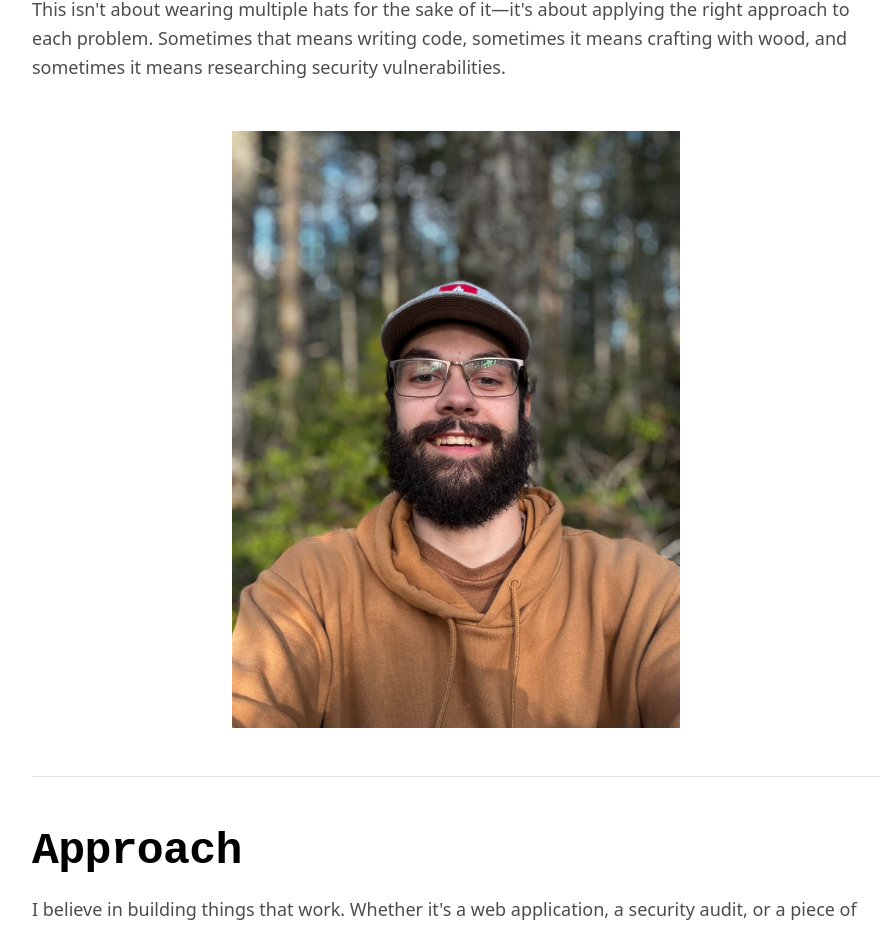
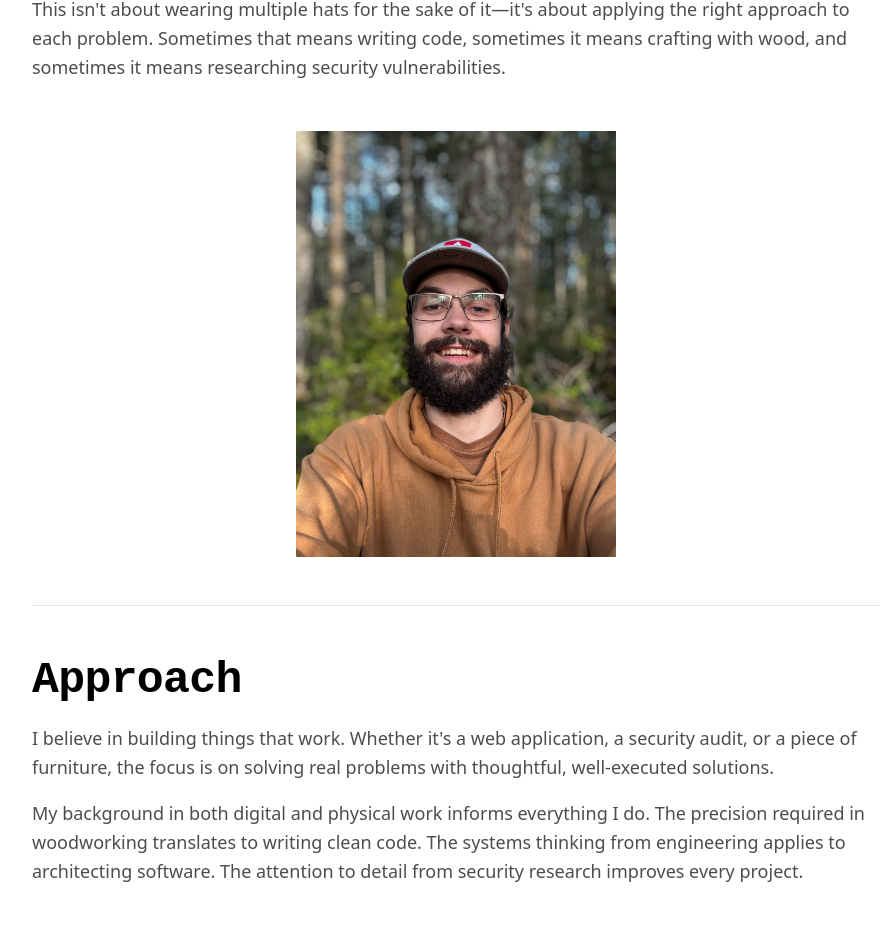
Before and after one commit to Voqii/StudioLepine, a React (Vite) app: page /about in a window 1280 px wide. Shown: the part 529-1454 px from the top of the page, without its empty margins (184-1079 px from the left). Built offline with nearby package versions, Linux system fonts and the light colour scheme; a web font is replaced by a local one.

Commit message:
fix: smaller pic on about

```diff
--- a/src/pages/About.tsx
+++ b/src/pages/About.tsx
@@ -51,7 +51,7 @@
             viewport={{ once: true, margin: "-50px" }}
             transition={{ duration: 0.5 }}
           >
-            <div className="max-w-md mx-auto">
+            <div className="max-w-xs mx-auto">
               <img
                 src="/self.jpeg"
                 alt="Portrait"
```
